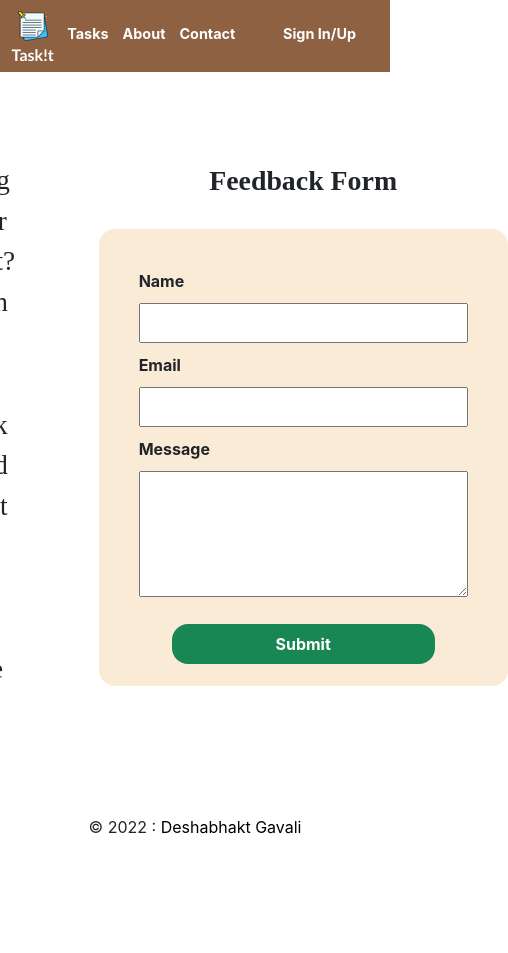
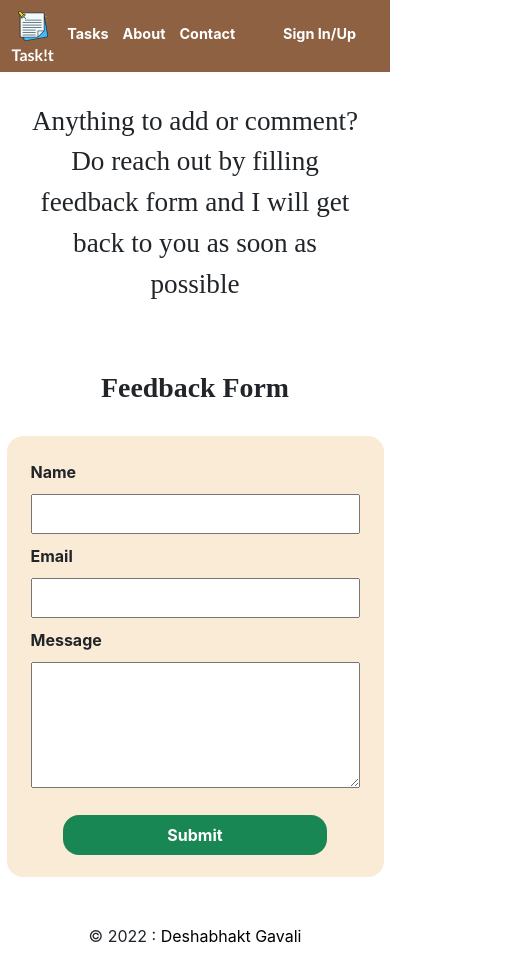
Before and after one commit to deshabhakt/Taskit, a React (Create React App) app: page /contact in a window 390 px wide. Shown: the whole page, 508 px wide, since content can reach past the window. Before the commit the page ends 844 px from the top, so only its background shows below. Built offline with nearby package versions, Linux system fonts and the light colour scheme.

Commit message:
adjusted contact page css

```diff
--- a/src/Pages/Contact/Contact.css
+++ b/src/Pages/Contact/Contact.css
@@ -1,9 +1,10 @@
 .contact__main-div{
     display: flex;
     flex-direction: row;
+    flex-wrap:wrap;
     justify-content: center;
     align-items: center;
-    gap:4rem;
+    gap:3rem;
 }
 
 .contact__description{
@@ -38,3 +39,12 @@
     display: flex;
     margin: 5% 10% 2%;
 }
+@media screen and (max-width:600px) {
+    .contact__main-div {
+        padding: 10px;
+    }
+
+    .contact__card {
+        padding: 1.5rem 1.5rem 1rem;
+    }
+}
```
